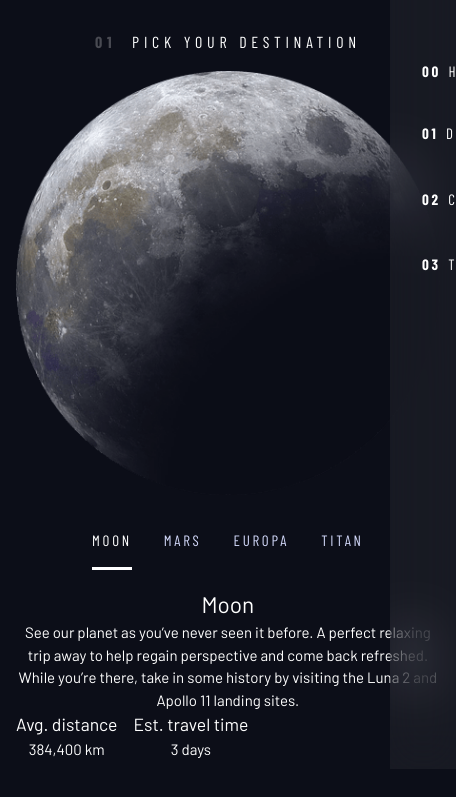
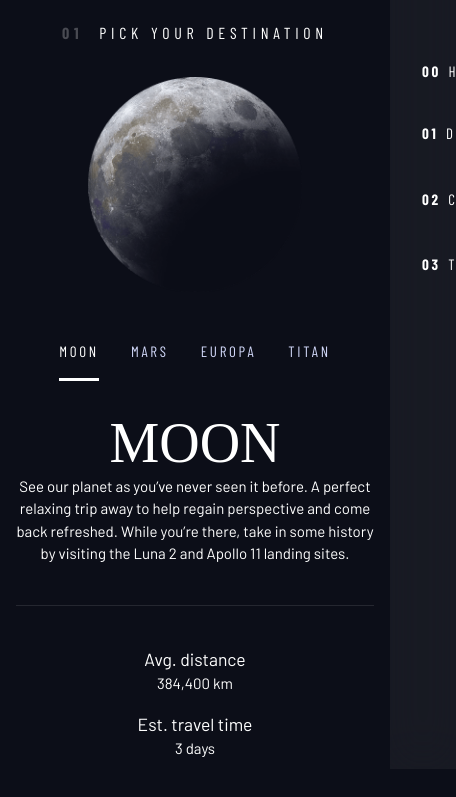
Before and after one commit to En-Er-Elg/spaceTravelWebsite, a plain HTML site: page destination-moon.html in a window 390 px wide. Shown: the part 75-872 px from the top of the page, 456 px wide, since content can reach past the window. Before the commit the page ends 844 px from the top, so only its background shows below. Drawn offline with nearby package versions, Linux system fonts and the light colour scheme; a web font is replaced by a local one.

Commit message:
styling The The destination page The mobile layout lesson #2

```diff
--- a/destination-moon.html
+++ b/destination-moon.html
@@ -64,7 +64,7 @@
 			</nav>
 		</header>
 
-		<main id="main" class="grid-container grid-container--destination">
+		<main id="main" class="grid-container grid-container--destination flow">
 			<h1 class="numbered-title">
 				<span aria-hidden="true">01</span> Pick your destination
 			</h1>
@@ -98,8 +98,8 @@
 				</button>
 			</div>
 
-			<article>
-				<h2>Moon</h2>
+			<article class="destination-info">
+				<h2 class="fs-800 uppercase ff-serif">Moon</h2>
 
 				<p>
 					See our planet as you’ve never seen it before. A perfect relaxing trip
@@ -108,7 +108,7 @@
 					landing sites.
 				</p>
 
-				<div class="flex">
+				<div class="destination-meta flex">
 					<div>
 						<h3>Avg. distance</h3>
 						<p>384,400 km</p>
--- a/style.css
+++ b/style.css
@@ -92,6 +92,7 @@ body {
 
 	display: grid;
 	grid-template-rows: min-content 1fr;
+
 	overflow-x: hidden;
 }
 
@@ -152,41 +153,6 @@ select {
 	max-width: 80rem;
 }
 
-.grid-container {
-	text-align: center;
-	display: grid;
-	place-items: center;
-	padding-inline: 1rem;
-}
-
-.grid-container * {
-	max-width: 50ch;
-}
-
-@media (min-width: 45em) {
-	.grid-container {
-		text-align: left;
-		column-gap: var(--container-gap, 2rem);
-		grid-template-columns: minmax(1rem, 1fr) repeat(2, minmax(0, 30rem)) minmax(
-				1rem,
-				1fr
-			);
-	}
-
-	.grid-container > *:first-child {
-		grid-column: 2;
-	}
-
-	.grid-container > *:last-child {
-		grid-column: 3;
-	}
-
-	.grid-container--home {
-		padding-bottom: max(6rem, 20vh);
-		align-items: end;
-	}
-}
-
 .sr-only {
 	position: absolute;
 	width: 1px;
@@ -201,19 +167,19 @@ select {
 
 .skip-to-content {
 	position: absolute;
+	z-index: 9999;
 	background: hsl(var(--clr-white));
 	color: hsl(var(--clr-dark));
 	padding: 0.5em 1em;
 	margin-inline: auto;
-    z-index: 1000;
 	transform: translateY(-100%);
-    transition: transform 250ms ease-in-out;
+	transition: transform 250ms ease-in;
 }
-
 
 .skip-to-content:focus {
 	transform: translateY(0);
 }
+
 /* colors */
 
 .bg-dark {
@@ -340,6 +306,9 @@ select {
 	opacity: 1;
 	transform: scale(1.5);
 }
+
+/* primary-header */
+
 .logo {
 	margin: 1.5rem clamp(1.5rem, 5vw, 3.5rem);
 }
@@ -350,7 +319,7 @@ select {
 }
 
 .primary-navigation {
-	--gap: 1.5rem clamp(1.5rem, 5vw, 3.5rem);
+	--gap: clamp(1.5rem, 5vw, 3.5rem);
 	--underline-gap: 2rem;
 	list-style: none;
 	padding: 0;
@@ -408,12 +377,20 @@ select {
 		aspect-ratio: 1;
 		border: 0;
 	}
+
 	.mobile-nav-toggle[aria-expanded='true'] {
 		background-image: url(./assets/shared/icon-close.svg);
 	}
+
 	.mobile-nav-toggle:focus-visible {
 		outline: 5px solid white;
 		outline-offset: 5px;
+	}
+}
+
+@media (min-width: 35em) {
+	.primary-navigation {
+		padding-inline: clamp(3rem, 7vw, 7rem);
 	}
 }
 
@@ -423,14 +400,8 @@ select {
 	}
 }
 
-@media (min-width: 35em) {
-	.primary-navigation {
-		padding-inline: clamp(3rem, middle, 7rem);
-	}
-}
-
 @media (min-width: 45em) {
-	.primary-header::before {
+	.primary-header::after {
 		content: '';
 		display: block;
 		position: relative;
@@ -444,10 +415,12 @@ select {
 	nav {
 		order: 2;
 	}
+
 	.primary-navigation {
 		margin-block: 2rem;
 	}
 }
+
 .underline-indicators > * {
 	cursor: pointer;
 	padding: var(--underline-gap, 1rem) 0;
@@ -511,3 +484,78 @@ body {
 		background-image: url(./assets/home/background-home-desktop.jpg);
 	}
 }
+
+/* ----------------------------- */
+/* Layout                        */
+/* ----------------------------- */
+
+.grid-container {
+	text-align: center;
+	display: grid;
+	place-items: center;
+	padding-inline: 1rem;
+	padding-bottom: 3rem;
+}
+
+.grid-container * {
+	max-width: 50ch;
+}
+
+.numbered-title {
+	grid-area: title;
+}
+
+/* destination layout */
+
+.grid-container--destination {
+	--flow-space: 2rem;
+	grid-template-areas:
+		'title'
+		'image'
+		'tabs'
+		'content';
+}
+
+.grid-container--destination > img {
+	grid-area: image;
+	max-width: 60%;
+}
+
+.grid-container--destination > .tab-list {
+	grid-area: tabs;
+}
+
+.grid-container--destination > .destination-info {
+	grid-area: content;
+}
+
+.destination-meta {
+	flex-direction: column;
+	border-top: 1px solid hsl(var(--clr-white) / 0.1);
+	padding-top: 2.5rem;
+	margin-top: 2.5rem;
+}
+
+@media (min-width: 45em) {
+	.grid-container {
+		text-align: left;
+		column-gap: var(--container-gap, 2rem);
+		grid-template-columns: minmax(1rem, 1fr) repeat(2, minmax(0, 30rem)) minmax(
+				1rem,
+				1fr
+			);
+	}
+
+	.grid-container > *:first-child {
+		grid-column: 2;
+	}
+
+	.grid-container > *:last-child {
+		grid-column: 3;
+	}
+
+	.grid-container--home {
+		padding-bottom: max(6rem, 20vh);
+		align-items: end;
+	}
+}
```
Lines whose indentation alone changed are shown as unchanged.
